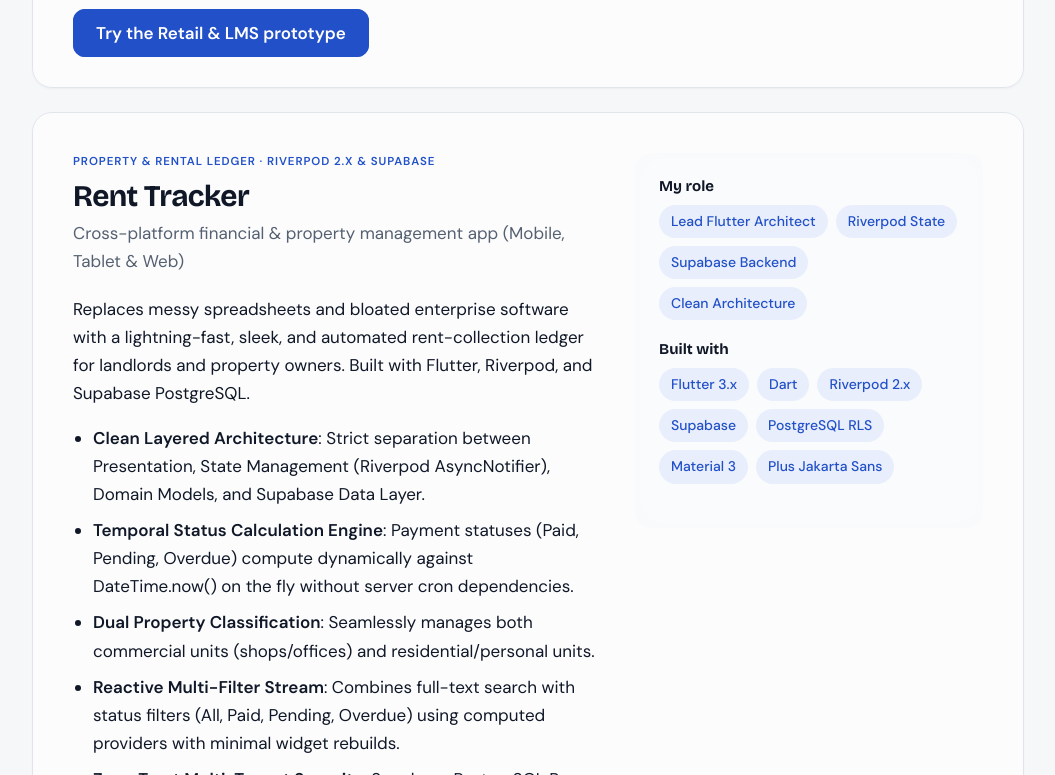
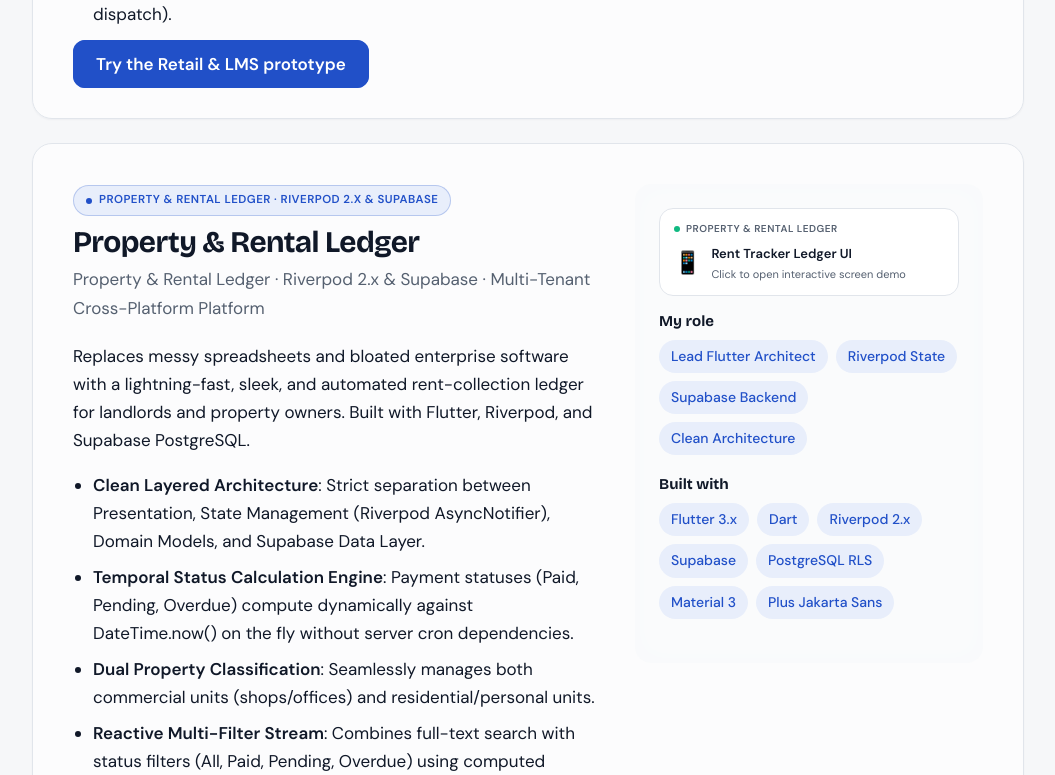
Before and after one commit to parvathyAM/flutter-portfolio, a website: page index.html in a window 1280 px wide. Shown: the part 4648-5423 px from the top of the page, without its empty margins (112-1167 px from the left). Drawn offline with nearby package versions, Linux system fonts and the light colour scheme.

Commit message:
Update project headings and screenshot preview badges across all 4 featured projects

```diff
--- a/index.html
+++ b/index.html
@@ -115,7 +115,6 @@ h1{font-size:clamp(42px,7vw,76px);font-weight:800}
 .chips span{font-size:14px;padding:5px 12px;border-radius:99px;background:var(--tint);color:var(--blue);font-weight:500}
 .case{background:var(--surface);border:1px solid var(--line);border-radius:22px;padding:40px;display:grid;grid-template-columns:1.2fr .8fr;gap:40px}
 .case h3{font-size:30px;margin-bottom:6px}
-.case-eyebrow{font-size:11.5px;font-weight:700;letter-spacing:.08em;text-transform:uppercase;color:var(--blue);margin-bottom:8px;display:block}
 .case .sub{color:var(--muted);margin:0 0 20px}
 .case ul{margin:0 0 22px;padding-left:20px}.case li{margin-bottom:8px}
 .side{background:var(--bg);border-radius:16px;padding:24px;align-self:start}
@@ -1475,14 +1474,97 @@ nav a.nav-active::after {
 
 /* Project Cards Consistency */
 .case-badge {
-  display: inline-block;
-  font-size: 11px;
+  display: inline-flex;
+  align-items: center;
+  gap: 7px;
+  font-size: 11.5px;
   font-weight: 700;
   letter-spacing: 0.04em;
   text-transform: uppercase;
   color: var(--blue);
+  background: var(--tint);
+  border: 1px solid color-mix(in srgb, var(--blue) 25%, transparent);
+  padding: 5px 12px;
+  border-radius: 99px;
+  margin-bottom: 10px;
+}
+.case-badge::before {
+  content: "";
+  display: inline-block;
+  width: 6px;
+  height: 6px;
+  border-radius: 50%;
+  background: var(--blue);
+}
+.project-screen-badge {
+  background: var(--surface);
+  border: 1px solid var(--line);
+  border-radius: 14px;
+  padding: 12px 14px;
+  margin-bottom: 16px;
+  cursor: pointer;
+  transition: transform 0.2s ease, border-color 0.2s ease, box-shadow 0.2s ease;
+  display: block;
+  text-decoration: none;
+}
+.project-screen-badge:hover {
+  transform: translateY(-2px);
+  border-color: var(--blue);
+  box-shadow: 0 8px 20px -8px rgba(11, 99, 206, 0.25);
+}
+.screen-badge-header {
+  display: flex;
+  align-items: center;
+  gap: 6px;
+  font-size: 10px;
+  font-weight: 700;
+  letter-spacing: .05em;
+  text-transform: uppercase;
+  color: var(--muted);
   margin-bottom: 6px;
 }
+.screen-badge-dot {
+  width: 6px;
+  height: 6px;
+  border-radius: 50%;
+  background: #10B981;
+}
+.screen-badge-body {
+  display: flex;
+  align-items: center;
+  gap: 10px;
+}
+.screen-badge-icon {
+  font-size: 22px;
+  line-height: 1;
+}
+.screen-badge-body b {
+  display: block;
+  font-size: 13px;
+  color: var(--ink);
+}
+.screen-badge-body small {
+  display: block;
+  font-size: 11px;
+  color: var(--muted);
+}
+.project-media-slot {
+  background: var(--bg);
+  border: 1px dashed var(--line);
+  border-radius: 14px;
+  padding: 22px 16px;
+  text-align: center;
+  margin-bottom: 20px;
+}
+.media-placeholder {
+  display: flex;
+  flex-direction: column;
+  align-items: center;
+  gap: 6px;
+}
+.media-icon { font-size: 26px; }
+.media-placeholder b { font-size: 13px; color: var(--ink); }
+.media-placeholder small { font-size: 11.5px; color: var(--muted); }
 
 .project-meta-grid {
   display: grid;
@@ -1704,9 +1786,9 @@ nav a.nav-active::after {
 <!-- PROJECT 1: Telecaller CRM App -->
 <article class="case">
 <div>
-<div class="case-eyebrow">Production Business App · Brynex</div>
-<h3>Telecaller CRM App</h3>
-<p class="sub">Dedicated Flutter CRM &amp; call-management app for retail telecalling sales teams</p>
+<div class="case-badge">Production Business App · Brynex</div>
+<h3>CRM Application for Telecallers</h3>
+<p class="sub">Production Business App · Brynex · Dedicated Flutter CRM &amp; Call Management</p>
 <p>A specialized mobile CRM built to manage the complete telecalling sales cycle across store branches: outbound cold calls, inbound customer inquiries, verified lead disposition, follow-up queues, and customer complaints.</p>
 <ul>
 <li><b>Verified Call Tracking</b>: Automatic timer and verification confirming a call occurred before allowing lead disposition to be saved.</li>
@@ -1718,6 +1800,10 @@ nav a.nav-active::after {
 <a class="btn main" href="#prototype" data-open="tele">Try the Telecaller prototype</a>
 </div>
 <div class="side">
+<div class="project-screen-badge" data-open="tele">
+  <div class="screen-badge-header"><span class="screen-badge-dot"></span> Production Business App · Brynex</div>
+  <div class="screen-badge-body"><span class="screen-badge-icon">📱</span><div><b>Telecaller CRM UI</b><small>Click to open interactive screen demo</small></div></div>
+</div>
 <h4>My role</h4>
 <div class="chips"><span>UI / UX Engineering</span><span>State Management</span><span>REST API Integration</span><span>Call Verification</span></div>
 <h4>Built with</h4>
@@ -1728,9 +1814,9 @@ nav a.nav-active::after {
 <!-- PROJECT 2: Retail Walk-in, Operations & Staff LMS App -->
 <article class="case">
 <div>
-<div class="case-eyebrow">Production Business App · Brynex</div>
-<h3>Retail Walk-in, Operations &amp; Staff LMS App</h3>
-<p class="sub">In-store showroom foot-traffic tracking, barcode inventory lookup &amp; employee training platform</p>
+<div class="case-badge">Production Business App · Brynex</div>
+<h3>Sales Management &amp; Retail Operations Platform</h3>
+<p class="sub">Production Business App · Brynex · Showroom Foot-Traffic, Barcode Scanner &amp; Staff LMS</p>
 <p>An enterprise in-store operations app built for showroom floor associates and store managers at <a href="https://www.brynex.com" target="_blank" rel="noopener" style="color:var(--blue)">Brynex</a>. It digitizes customer showroom visits, enables instant camera/barcode price and inventory checks, manages daily operational tasks, and provides video-based staff upskilling courses.</p>
 <ul>
 <li><b>Showroom Walk-in Engine</b>: Fast digital logging of visitor counts, interest categories, budget tiers, and consultation notes across store clusters.</li>
@@ -1742,6 +1828,10 @@ nav a.nav-active::after {
 <a class="btn main" href="#prototype" data-open="ops">Try the Retail &amp; LMS prototype</a>
 </div>
 <div class="side">
+<div class="project-screen-badge" data-open="ops">
+  <div class="screen-badge-header"><span class="screen-badge-dot"></span> Production Business App · Brynex</div>
+  <div class="screen-badge-body"><span class="screen-badge-icon">📱</span><div><b>Retail Ops &amp; LMS UI</b><small>Click to open interactive screen demo</small></div></div>
+</div>
 <h4>My role</h4>
 <div class="chips"><span>Mobile Architecture</span><span>UI Development</span><span>State Management</span><span>Barcode &amp; Video Player</span><span>RBAC</span></div>
 <h4>Built with</h4>
@@ -1753,9 +1843,9 @@ nav a.nav-active::after {
 <!-- PROJECT 3: Rent Tracker App -->
 <article class="case">
 <div>
-<div class="case-eyebrow">Property &amp; Rental Ledger · Riverpod 2.x &amp; Supabase</div>
-<h3>Rent Tracker</h3>
-<p class="sub">Cross-platform financial &amp; property management app (Mobile, Tablet &amp; Web)</p>
+<div class="case-badge">Property &amp; Rental Ledger · Riverpod 2.x &amp; Supabase</div>
+<h3>Property &amp; Rental Ledger</h3>
+<p class="sub">Property &amp; Rental Ledger · Riverpod 2.x &amp; Supabase · Multi-Tenant Cross-Platform Platform</p>
 <p>Replaces messy spreadsheets and bloated enterprise software with a lightning-fast, sleek, and automated rent-collection ledger for landlords and property owners. Built with Flutter, Riverpod, and Supabase PostgreSQL.</p>
 <ul>
 <li><b>Clean Layered Architecture</b>: Strict separation between Presentation, State Management (Riverpod AsyncNotifier), Domain Models, and Supabase Data Layer.</li>
@@ -1767,6 +1857,10 @@ nav a.nav-active::after {
 <a class="btn main" href="#prototype" data-open="rent">Try the Rent Tracker prototype</a>
 </div>
 <div class="side">
+<div class="project-screen-badge" data-open="rent">
+  <div class="screen-badge-header"><span class="screen-badge-dot"></span> Property &amp; Rental Ledger</div>
+  <div class="screen-badge-body"><span class="screen-badge-icon">📱</span><div><b>Rent Tracker Ledger UI</b><small>Click to open interactive screen demo</small></div></div>
+</div>
 <h4>My role</h4>
 <div class="chips"><span>Lead Flutter Architect</span><span>Riverpod State</span><span>Supabase Backend</span><span>Clean Architecture</span></div>
 <h4>Built with</h4>
@@ -1777,9 +1871,9 @@ nav a.nav-active::after {
 <!-- PROJECT 4: Expense Tracker App -->
 <article class="case">
 <div>
-<div class="case-eyebrow">Personal Finance &amp; Budget Platform · SQLite &amp; Firebase</div>
+<div class="case-badge">Personal Finance &amp; Budget Platform · SQLite &amp; Firebase</div>
 <h3>Expense Tracker</h3>
-<p class="sub">Personal finance, cashflow breakdown &amp; smart savings goal tracker (Android &amp; iOS)</p>
+<p class="sub">Personal Finance &amp; Budget Platform · SQLite &amp; Firebase · Reactive Cashflow &amp; Savings Goals</p>
 <p>A complete personal finance and expense logging Flutter application for managing daily cashflow, categorizing spending, visualizing monthly financial ratios, setting milestone savings goals, and getting scheduled bill reminders.</p>
 <ul>
 <li><b>Reactive Financial Engine</b>: Instant on-device calculations dynamically recomputing total balances, income/expense ratios, and category allocations with zero delay.</li>
@@ -1792,6 +1886,10 @@ nav a.nav-active::after {
 <a class="btn main" href="#prototype" data-open="expense">Try the Expense Tracker prototype</a>
 </div>
 <div class="side">
+<div class="project-screen-badge" data-open="expense">
+  <div class="screen-badge-header"><span class="screen-badge-dot"></span> Personal Finance &amp; Budget Platform</div>
+  <div class="screen-badge-body"><span class="screen-badge-icon">📱</span><div><b>Expense Tracker UI</b><small>Click to open interactive screen demo</small></div></div>
+</div>
 <h4>My role</h4>
 <div class="chips"><span>Mobile Development</span><span>State Management</span><span>Chart Visualization</span><span>Offline Storage</span></div>
 <h4>Built with</h4>
@@ -1803,7 +1901,7 @@ nav a.nav-active::after {
 
 <section id="prototype" class="reveal"><div class="wrap">
 <h2>Prototype</h2>
-<div class="jump" id="apps"><button data-app="tele">Telecaller App</button><button data-app="ops">Retail Walk-in &amp; LMS App</button><button data-app="rent">Rent Tracker App</button><button data-app="expense">Expense Tracker</button></div>
+<div class="jump" id="apps"><button data-app="tele">Production App · Brynex (CRM)</button><button data-app="ops">Production App · Brynex (Retail &amp; LMS)</button><button data-app="rent">Property &amp; Rental Ledger (Riverpod)</button><button data-app="expense">Personal Finance &amp; Budget (SQLite &amp; Firebase)</button></div>
 <div class="proto">
 <div class="dev">
   <div class="dynamic-island" id="dyn-island" title="Dynamic Island · Tap to expand">
```
